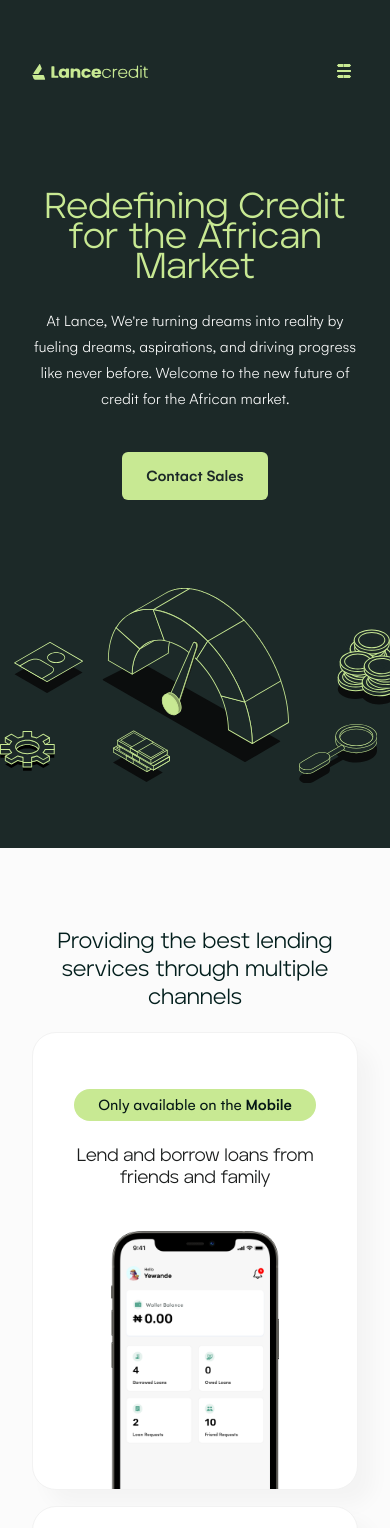
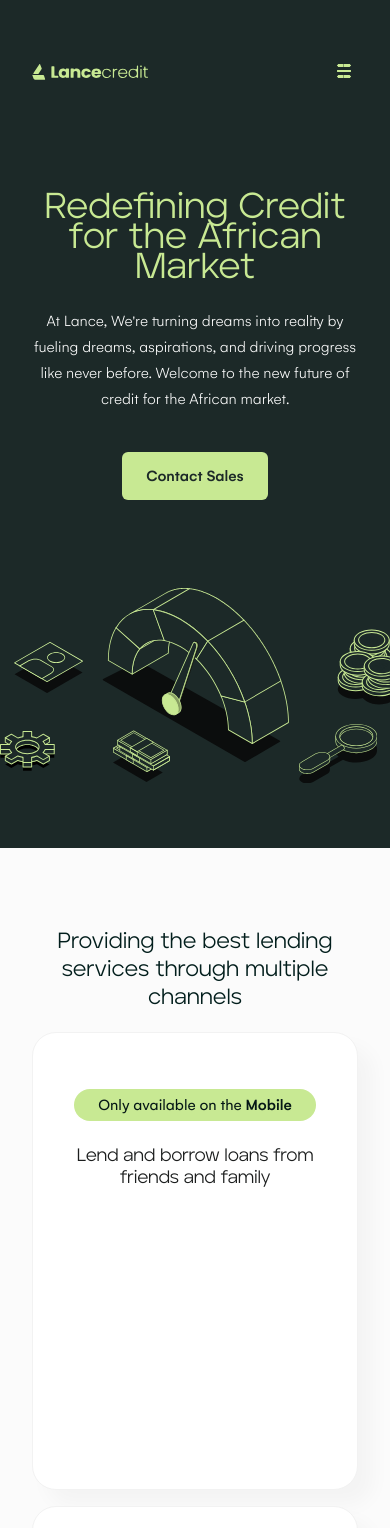
Before and after one commit to Lance-Credit/website, a Nuxt app: page / in a window 390 px wide. Shown: the top 1528 px of the page. Built offline with nearby package versions, Linux system fonts and the light colour scheme.

Commit message:
:wrench: Chore: Web and Mobile mockup animations

```diff
--- a/pages/index.vue
+++ b/pages/index.vue
@@ -20,7 +20,7 @@
                     <h4 class="mb-[42px] sm:hidden text-[#1C1E1E] font-normal text-center">
                         Lend and borrow loans from friends and family
                     </h4>
-                    <div class="px-[37.87px] sm:px-0">
+                    <div ref="mobileAppImage" class="px-[37.87px] sm:px-0 app-image" :class="showMobileAppImage ? 'mt-0' : 'mt-[calc(100%+100px)]'">
                         <div class="w-full h-full pt-[6.9px] pl-[7.86px] pr-[9.01px] bg-[url('~/assets/img/17c5cb58f2defb44266661431b124bd1.png')] bg-no-repeat bg-cover">
                             <img src="/assets/img/caf4ad3448d3bdd33aefa46ed2695aff.png" alt="" class="max-w-full">
                         </div>
@@ -111,7 +111,7 @@
                     <h4 class="mb-[42px] text-[#1C1E1E] font-medium text-center">
                         Request loans directly from<br>Lance Credit
                     </h4>
-                    <div class="w-full text-center">
+                    <div ref="webAppImage" class="w-full text-center app-image" :class="showWebAppImage ? 'mt-0' : 'mt-[calc(100%+100px)]'">
                         <img src="/assets/img/2c06cf4db2e27009601136b26b8b78f3.png" alt="" class="w-[calc(100%+26.09px)] sm:w-full max-w-[unset] sm:max-w-full sm:ml-[26.09px]">
                     </div>
                 </div>
@@ -326,12 +326,46 @@
 </template>
 
 <style>
-    .indicator{
+    .indicator, .app-image{
         transition: all 1s ease 0s
     }
 </style>
 
 <script setup lang="ts">
+
+    const mobileAppImage: Ref<HTMLDivElement | null> = ref(null);
+
+    const scrollY: Ref<number> = ref(0);
+
+    const showMobileAppImage = computed(()=>{
+        if(mobileAppImage.value && scrolledToView(mobileAppImage.value)){
+            return true;
+        }
+        return false;
+    });
+
+    const webAppImage: Ref<HTMLElement | null> = ref(null);
+
+    const showWebAppImage = computed(()=>{
+        if(webAppImage.value && scrolledToView(webAppImage.value)){
+            return true;
+        }
+        return false;
+    });
+
+    function scrolledToView(div: HTMLElement){
+        const divPosition = div.offsetTop;
+        const windowHeight = window.innerHeight;
+        if(scrollY.value > (divPosition - (windowHeight * 0.985))){
+            return true;
+        }
+        return false;
+    }
+
+
+    window.addEventListener('scroll', ()=>{
+        scrollY.value = window.scrollY;
+    });
 
     const activeTestimonial:Ref<number> = ref(0);
 
```
